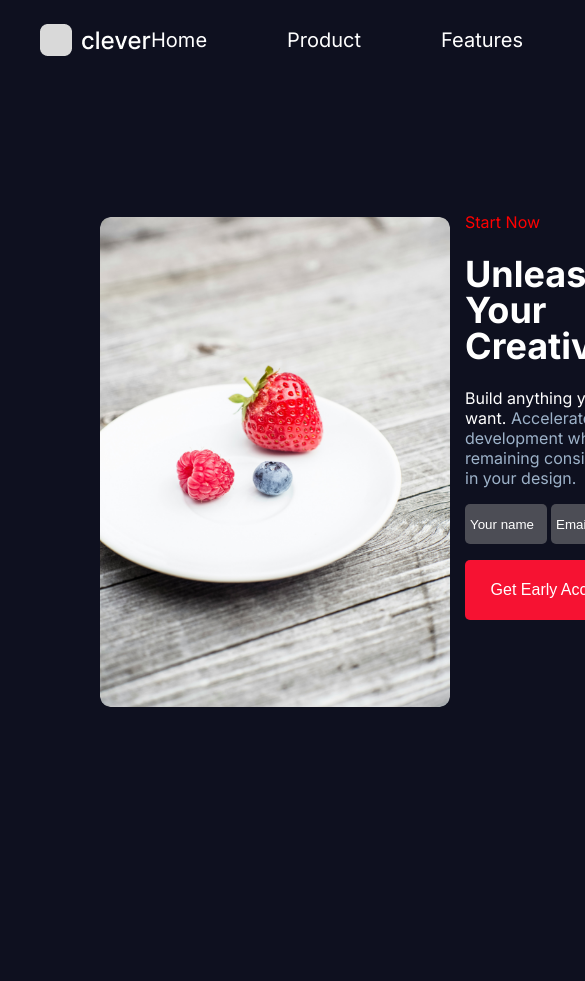
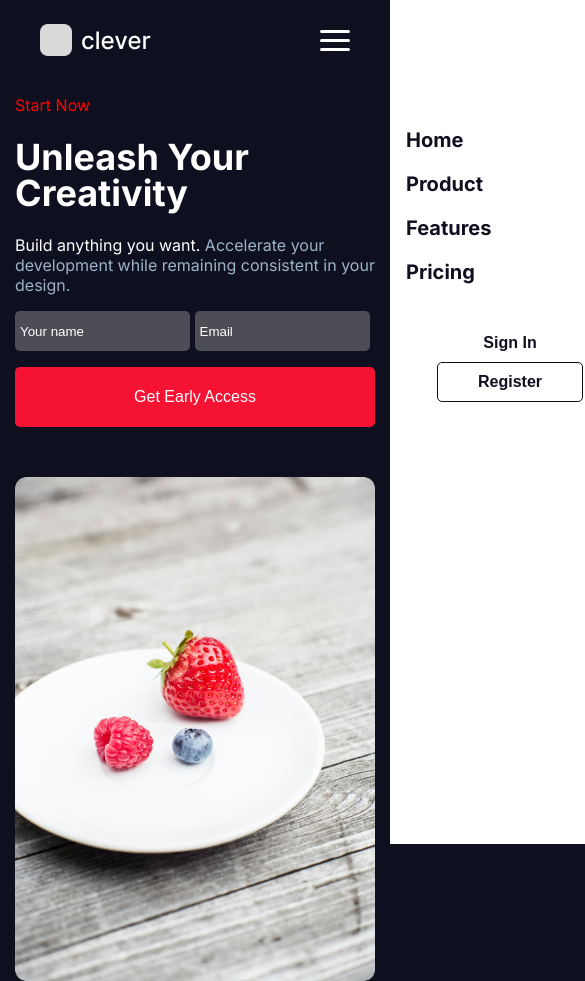
Before and after one commit to C3sar10/clever-hero-practice, a plain HTML site: page index.html in a window 390 px wide. Shown: the top 981 px of the page, 585 px wide, since content can reach past the window. Before the commit the page ends 844 px from the top, so only its background shows below. Drawn offline with nearby package versions, Linux system fonts and the light colour scheme.

Commit message:
Third Iteration

```diff
--- a/index.html
+++ b/index.html
@@ -40,10 +40,16 @@
             <input type="checkbox">
           </label>
           <aside class="sidebar">
-            <a href="#" class="menu-items">Home</a>
-            <a href="#" class="menu-items">Product</a>
-            <a href="#" class="menu-items">Features</a>
-            <a href="#" class="menu-items">Pricing</a>
+            <div class="menu-items">
+              <a href="#" class="menu-items child">Home</a>
+              <a href="#" class="menu-items child">Product</a>
+              <a href="#" class="menu-items child">Features</a>
+              <a href="#" class="menu-items child">Pricing</a>
+            </div>
+            <div class="sign-up">
+              <button class="sign-up child">Sign In</button>
+              <button class="sign-up Register">Register</button>
+          </div>
           </aside>
         </div>
     </nav>
--- a/style.css
+++ b/style.css
@@ -83,7 +83,9 @@ body {
 .links:hover,
 .links:focus,
 .sign-up:hover,
-.sign-up:focus {
+.sign-up:focus,
+.sign-up.child:focus,
+.sign-up.child:hover {
   color: var(--Red-color);
 }
 
@@ -125,10 +127,11 @@ body {
 .body-container {
   /* background-color: red; */
   height: 100%;
+  width: 100%;
   display: flex;
-  padding: 45px 100px;
   align-items: center;
-  justify-content: space-around;
+  justify-content: center;
+  padding: 15px;
   flex: 1;
 }
 
@@ -143,21 +146,23 @@ body {
   background-size: cover;
   background-position: center;
   aspect-ratio: 5 / 7;
-  width: 500px;
-  min-width: 350px;
-  height: auto;
+  width: 100%;
+  max-width: 450px;
+  min-width: 300px;
+  height: 100%;
   border-radius: 10px;
 }
 
 .content-container {
   /* background-color: green; */
-  height: 500px;
-  width: 500px;
+  height: 100%;
+  width: 100%;
+  max-width: 500px;
   color: var(--Color-text);
   font-size: var(--text-size);
   display: flex;
   flex-direction: column;
-  padding-left: 15px;
+  padding-left: 25px;
 }
 
 .title {
@@ -225,19 +230,177 @@ button {
   cursor: pointer;
 }
 
-@media (max-width: 479px) {
+@media (max-width: 480px) {
   body {
     /* background-color: red; */
     --H1-size: 36px;
     --Nav-links: 20px;
     --text-size: 16px;
-    --bar-width: 60px;
-    --bar-height: 8px;
+    --bar-width: 30px;
+    --bar-height: 3px;
     --hamburger-gap: 6px;
+    --hamburger-margin: 8px;
+    --animation-timing: 200ms ease-in-out;
+    --hamburger-height: calc(var(--bar-height) * 3 + var(--hamburger-gap) * 2);
+  }
+
+  .navbar-left {
+    display: flex;
+    flex-direction: row;
+    align-items: center;
+    gap: 20px;
+  }
+
+  .tabs {
+    display: none;
+  }
+
+  .buttons {
+    display: none;
+  }
+
+  .hamburger-menu {
+    --x-width: calc(var(--hamburger-height) * 1.41421356237);
+
+    display: flex;
+    flex-direction: column;
+    gap: var(--hamburger-gap);
+    width: max-content;
+    z-index: 3;
+    cursor: pointer;
+  }
+
+  .hamburger-menu:has(input:focus-visible)::before,
+  .hamburger-menu:has(input:focus-visible)::after,
+  .hamburger-menu input:focus-visible {
+    border: 1px solid var(--background-color);
+    box-shadow: 0 0 0 1px var(--Color-text);
+  }
+
+  .hamburger-menu::before,
+  .hamburger-menu::after,
+  .hamburger-menu input {
+    content: "";
+    width: var(--bar-width);
+    height: var(--bar-height);
+    background-color: var(--Color-text);
+    border-radius: 9999px;
+    transform-origin: left center;
+    transition: opacity var(--animation-timing), width var(--animation-timing),
+      rotate var(--animation-timing), translate var(--animation-timing),
+      background-color var(--animation-timing);
+  }
+
+  .hamburger-menu input {
+    appearance: none;
+    padding: 0;
+    margin: 0;
+    outline: none;
+    pointer-events: none;
+  }
+
+  .hamburger-menu:has(input:checked)::before {
+    rotate: 45deg;
+    width: var(--x-width);
+    translate: 0 calc(var(--bar-height) / -2);
+    background-color: var(--background-color);
+  }
+
+  .hamburger-menu:has(input:checked)::after {
+    rotate: -45deg;
+    width: var(--x-width);
+    translate: 0 calc(var(--bar-height) / 2);
+    background-color: var(--background-color);
+  }
+
+  .hamburger-menu input:checked {
+    opacity: 0;
+    width: 0;
+  }
+
+  .sidebar {
+    top: 0;
+    right: 15rem; /* Initially hidden off-screen */
+    width: 15rem; /* Set width */
+    height: 100vh; /* Full viewport height */
+    background-color: var(--Color-text);
+    color: var(--background-colornd);
+    padding: 0.5rem 1rem;
+    padding-top: 8rem;
+    transform: translateX(200%); /* Initially out of view */
+    transition: transform var(--animation-timing); /* Smooth transition */
+    z-index: 2;
+    display: flex;
+    flex-direction: column;
+    align-items: center;
+    gap: 50px;
+  }
+
+  .menu-items {
+    display: flex;
+    flex-direction: column;
+    justify-content: flex-start;
+    gap: 20px;
+    width: 100%;
+  }
+
+  .menu-items.child {
+    text-decoration: none;
+    color: var(--background-color);
+    font-size: 20px;
+    font-weight: bold;
+  }
+
+  .sign-up {
+    display: flex;
+    flex-direction: column;
+    gap: 10px;
+    width: 100%;
+    height: auto;
+    align-items: center;
+    background-color: var(--Color-text);
+    border: none;
+
+  }
+
+  .sign-up.child {
+    background-color: var(--Color-text);
+    color: var(--background-color);
+    width: fit-content;
+    font-size: 16px;
+    font-weight: bold;
+  }
+
+  .sign-up.Register {
+    border: 1px solid var(--background-color);
+    width: fit-content;
+    padding: 10px 40px;
+    border-radius: 5px;
+    font-size: 16px;
+    font-weight: bold;
+  }
+
+  .menu-items:focus,
+  .menu-items:hover {
+    color: var(--Red-color);
+  }
+
+  .hamburger-menu:has(input:checked) + .sidebar {
+    transform: translateX(100%);
+  }
+
+  .body-container {
+    flex-direction: column-reverse;
+  }
+
+  .content-container {
+    padding-left: 0;
+    height: auto;
+    padding-bottom: 50px;
   }
 }
 
-@media (min-width: 480px) and (max-width: 767px) {
+@media (min-width: 481px) and (max-width: 768px) {
   body {
     /* background-color: green; */
     --H1-size: 48px;
@@ -325,7 +488,7 @@ button {
     right: 15rem; /* Initially hidden off-screen */
     width: 15rem; /* Set width */
     height: 100vh; /* Full viewport height */
-    background-color: hsl(0, 23%, 97%);
+    background-color: var(--Color-text);
     color: var(--background-colornd);
     padding: 0.5rem 1rem;
     padding-top: 8rem;
@@ -334,14 +497,27 @@ button {
     z-index: 2;
     display: flex;
     flex-direction: column;
-    gap: 20px;
+    align-items: center;
+    gap: 30px;
   }
 
   .menu-items {
+    display: flex;
+    flex-direction: column;
+    justify-content: flex-start;
+    gap: 20px;
+    width: 100%;
+  }
+
+  .menu-items.child {
     text-decoration: none;
     color: var(--background-color);
     font-size: 20px;
     font-weight: bold;
+  }
+
+  .sidebar > :nth-last-child(1) {
+    display: none;
   }
 
   .menu-items:focus,
```
